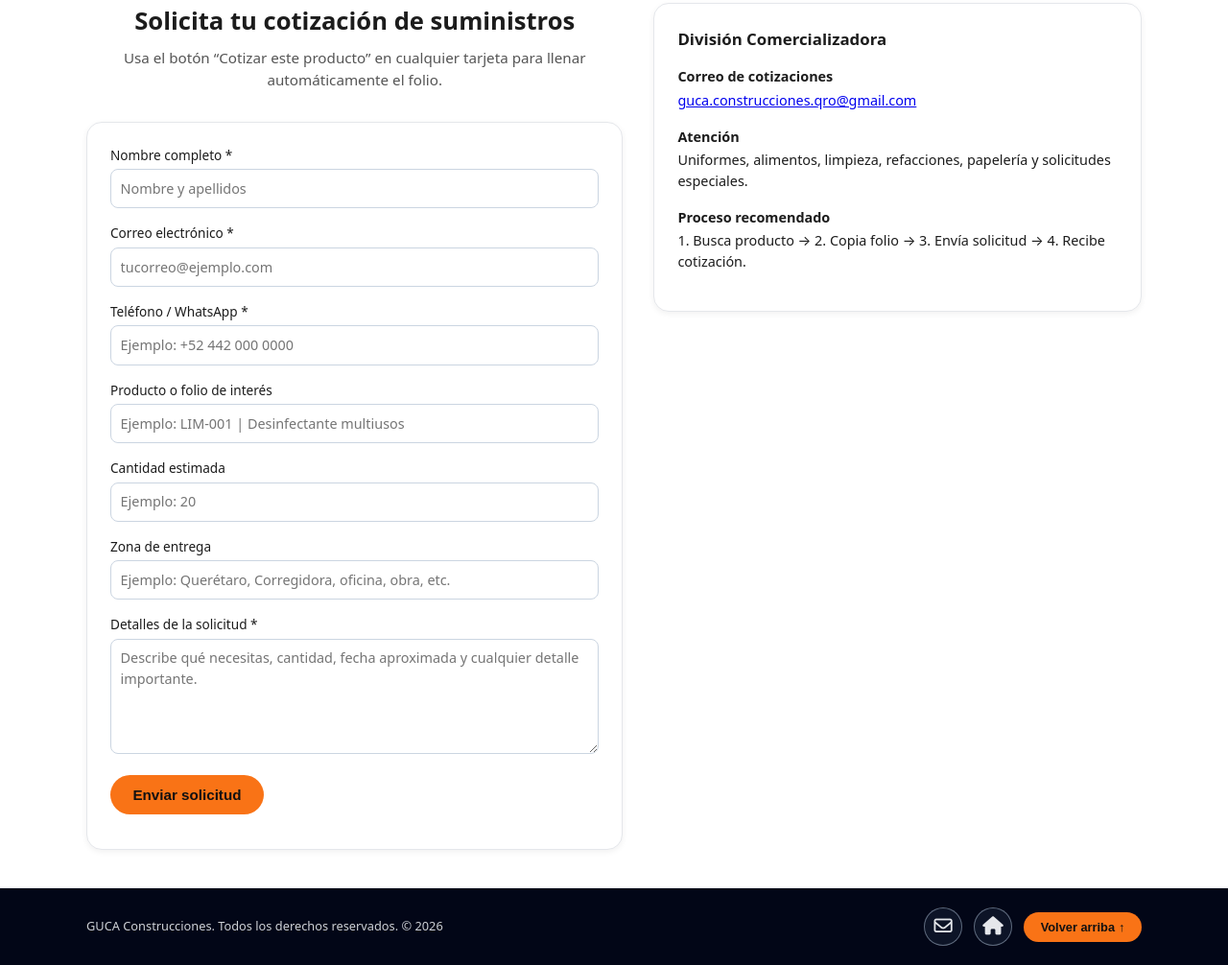
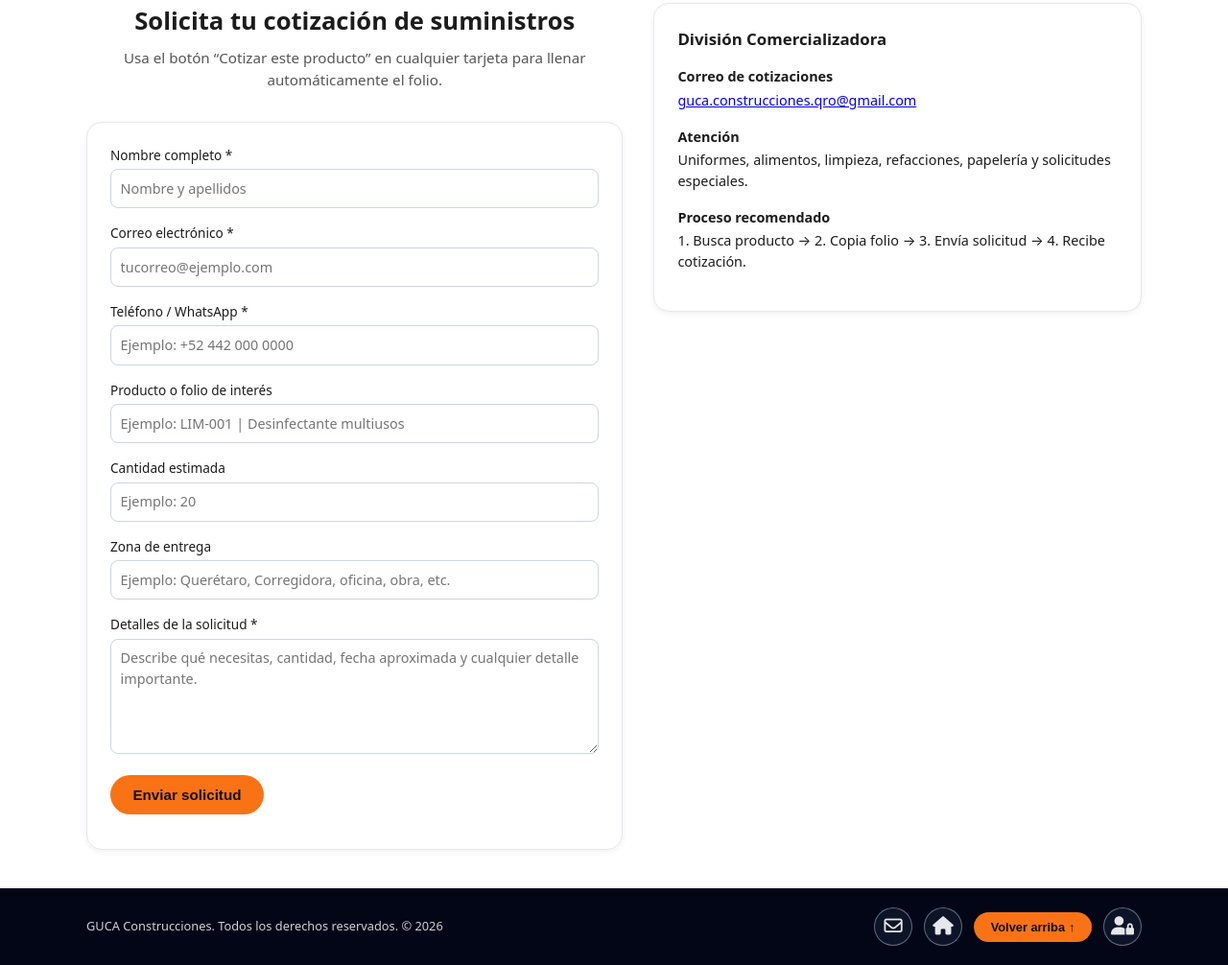
Before and after one commit to Jorjai/GUCA_Construcciones, a website: page suministros.html in a window 1280 px wide. Shown: the part 2790-3796 px from the top of the page at 96% size. Drawn offline with nearby package versions, Linux system fonts and the light colour scheme; no server answers.

Commit message:
Add admin login link to footer

```diff
--- a/suministros.html
+++ b/suministros.html
@@ -147,7 +147,24 @@
     </section>
 </main>
 
-<footer><div class="footer-inner"><span class="footer-copy">GUCA Construcciones. Todos los derechos reservados. © <span id="year"></span></span><div class="footer-icons"><button class="icon-btn" id="copySupplyEmailBtn" title="Copiar correo de suministros"><i class="fa-regular fa-envelope"></i></button><a class="icon-btn" href="index.html" title="Sitio principal"><i class="fa-solid fa-house"></i></a><button class="back-top-btn" type="button">Volver arriba <span>↑</span></button></div></div></footer>
+<footer>
+    <div class="footer-inner"><span class="footer-copy">GUCA Construcciones. Todos los derechos reservados. © <span id="year"></span></span>
+        <div class="footer-icons">
+            <button
+                    class="icon-btn" id="copySupplyEmailBtn" title="Copiar correo de suministros"><i class="fa-regular fa-envelope"></i>
+            </button>
+                <a
+                        class="icon-btn" href="index.html" title="Sitio principal"><i class="fa-solid fa-house"></i>
+                </a>
+            <button
+                    class="back-top-btn" type="button">Volver arriba <span>↑</span>
+            </button>
+            <a class="icon-btn" href="login.html" title="Acceso administrador" aria-label="Acceso administrador">
+                <i class="fa-solid fa-user-lock"></i>
+            </a>
+        </div>
+    </div>
+</footer>
 <div id="copyToast" class="toast" role="status" aria-live="polite"></div>
 </body>
 </html>
```
Also changed, not shown: index.html (+5 -0 lines).
